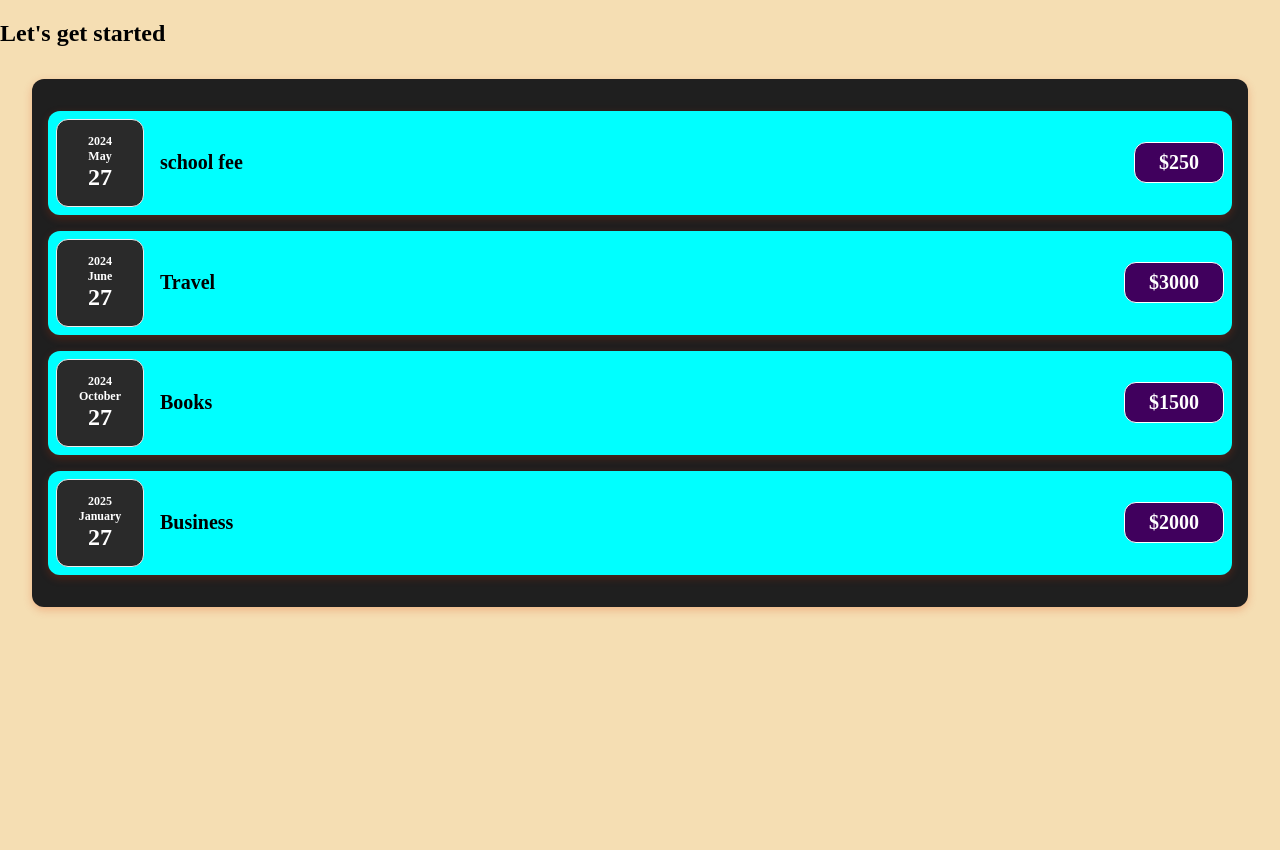
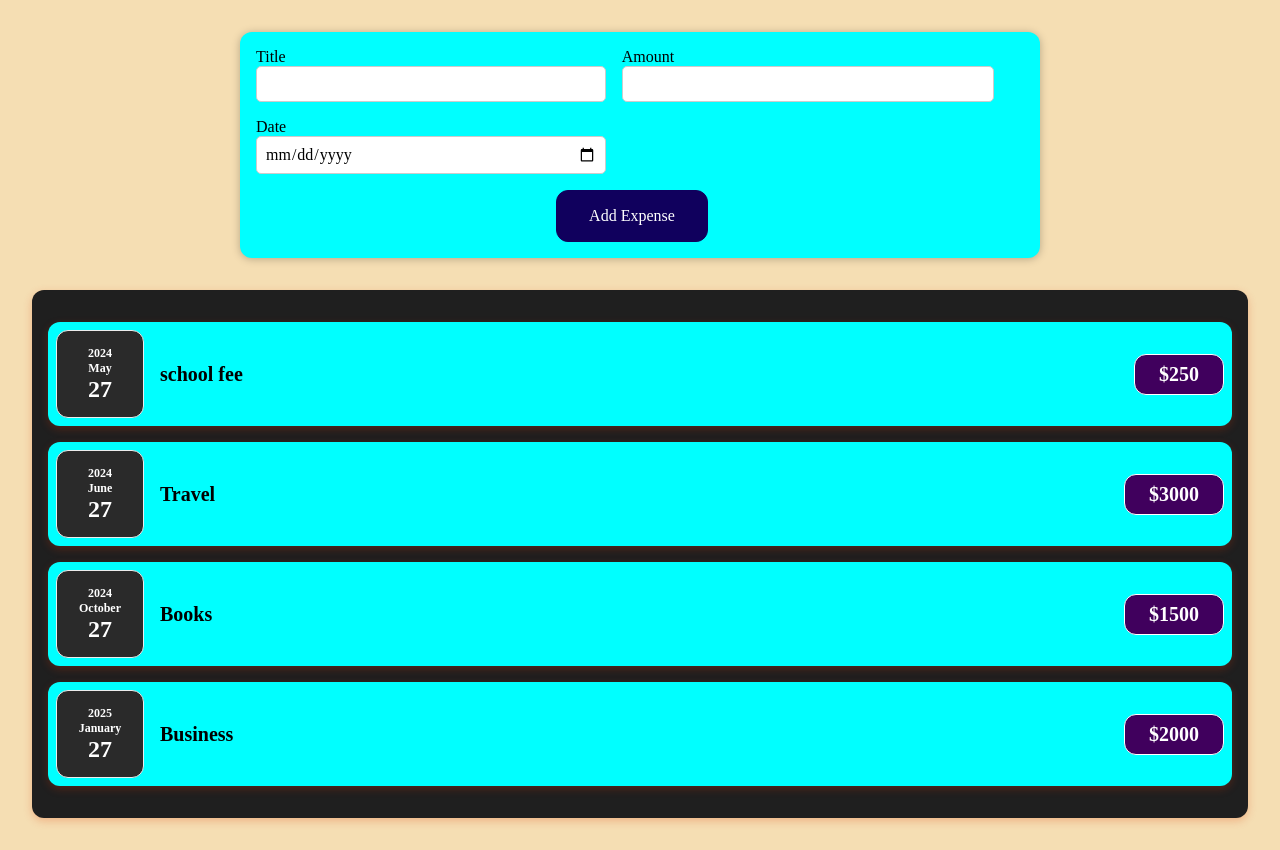
Before and after one commit to Pritamawatade/React-Projects, a React (Create React App) app: page / in a window 1280 px wide. Before the commit the page ends 800 px from the top, so only its background shows below. Built offline with nearby package versions, Linux system fonts and the light colour scheme.

Commit message:
Added the input fields

```diff
--- a/src/App.js
+++ b/src/App.js
@@ -1,7 +1,8 @@
 import "./App.css";
 import React from 'react';
+import NewExpense from "./components/Expenses/NewExpense/NewExpense";
 import Expenses from "./components/Expenses/Expenses";
-function App() {
+const App = () => {
   // let expenseDate = new Date(2024, 4, 27);
   // let ExpenseTitle = "School fee";
   // let ExpenseAmount = 300;
@@ -36,8 +37,9 @@
 
   return (
     <div>
-      <h2>Let's get started</h2>
-      <Expenses item={expenses} />
+      <NewExpense />
+     <Expenses item={expenses} />
+
     </div>
     // video stop at 3 hr 49min
   );
--- a/src/components/Expenses/Expensedate.js
+++ b/src/components/Expenses/Expensedate.js
@@ -2,7 +2,7 @@
 import React from 'react';
 
 
-function ExpenseDate(props) {
+const ExpenseDate = (props) => {
   const month = props.date.toLocaleString("en-US", { month: "long" });
   const year = props.date.getFullYear();
   const day = props.date.toLocaleString("en-US", { day: "2-digit" });
--- a/src/components/Expenses/Expenses.js
+++ b/src/components/Expenses/Expenses.js
@@ -4,7 +4,7 @@
 import Expenseitem from "./Expenseitem";
 import Card from '../UI/Card';
 
-function Expenses(props) {
+const Expenses = (props) => {
   return (
     <Card className="expenses">
       <Expenseitem
--- /dev/null
+++ b/src/components/Expenses/NewExpense/ExpenseForm.css
@@ -0,0 +1,32 @@
+.new-expense__controls{
+    display: flex;
+    flex-wrap: wrap;
+    gap: 1rem;
+    margin-bottom: 1rem;
+    text-align: left;
+
+
+}
+
+.new-expense__controls lable{
+    font-weight: bold;
+    margin-bottom: 0.5rem;
+    display: block;
+}
+
+
+.new-expense__controls input{
+    font: inherit;
+    padding: 0.5rem;
+
+    border-radius: 5px;
+
+    border: 1px solid #ccc;
+    width: 20rem;
+    min-width: 100%;
+
+}
+
+.new-expense__action{
+    text-align: right;
+}
--- /dev/null
+++ b/src/components/Expenses/NewExpense/ExpenseForm.js
@@ -0,0 +1,49 @@
+import React, { useState } from "react";
+
+import "./ExpenseForm.css";
+
+const ExpenseForm = () => {
+
+        const [enteredTitle, setEnteredTitle] = useState(' ');
+        const [enteredAmount, setEnteredAmount] = useState('');
+        const [enteredDate, setEnteredDate] = useState('');
+
+
+        const titleChangeHandler = (event) =>{
+            setEnteredTitle(event.target.value);
+            console.log(event.target.value);
+        }
+        const amountChangeHandler = (event) =>{
+            setEnteredAmount(event.target.value);
+        }
+        const dateChangeHandler = (event) =>{
+            setEnteredDate(event.target.value);
+        }
+  return (
+
+    <form>
+      <div className="new-expense__controls">
+        <div className="new-expense-control">
+          <lablel>Title</lablel>
+          <input type="text"  onChange={ titleChangeHandler  }/>
+        </div>
+        <div className="new-expense-control">
+          <lablel>Amount</lablel>
+          <input type="number" min="1" onChange={ amountChangeHandler} />
+        </div>
+        <div className="new-expense-control">
+          <lablel>Date</lablel>
+          <input type="date" onChange={ dateChangeHandler} />
+        </div>
+      </div>
+        <div className="new-expense__aciton">
+            <button type="submit">Add Expense</button>
+        </div>
+    </form>
+  );
+};
+
+
+
+
+export default ExpenseForm;
--- /dev/null
+++ b/src/components/Expenses/NewExpense/NewExpense.css
@@ -0,0 +1,38 @@
+.new-expense{
+    background-color: cyan;
+    margin: 2rem auto;
+    padding: 1rem;
+    width: 50rem;
+    max-width: 95%;
+    border-radius: 12px;
+    text-align: center;
+    box-shadow: 0 1px 8px rgba(0, 0, 0, 0.25);
+
+}
+
+.new-expense button{
+    font: inherit;
+    cursor: pointer;
+    padding: 1rem 2rem;
+    border: 1px solid #10005d;
+    background-color: #10005d;
+    color: white;
+    border-radius: 12px;
+    margin-right: 1rem;
+
+}
+
+.new-expense button:hover,  .new-expense button:active {
+    background-color: #510674;
+    border-color: #510674;
+}
+
+.new-expense button.alternative{
+    color: #220231;
+    border-color: transparent;
+
+}
+
+.new-expense button.alternative:hover, .new-expense button.alternative:active{
+    background-color: #ddb3f8;
+}
--- /dev/null
+++ b/src/components/Expenses/NewExpense/NewExpense.js
@@ -0,0 +1,14 @@
+import React from "react";
+import './NewExpense.css';
+import ExpenseForm from './ExpenseForm';
+const NewExpense = () => {
+    return (
+        <div className="new-expense">
+
+        <ExpenseForm />
+        </div>
+    );
+}
+
+
+export default NewExpense;
--- a/src/components/UI/Card.js
+++ b/src/components/UI/Card.js
@@ -2,7 +2,7 @@
 import React from 'react';
 
 
-function Card(props) {
+const Card = (props) => {
     const classes = 'card ' + props.className;
     return(
         <div className={classes}>
```
Also changed, not shown: src/components/Expenses/Expenseitem.js (+6 -3 lines).
